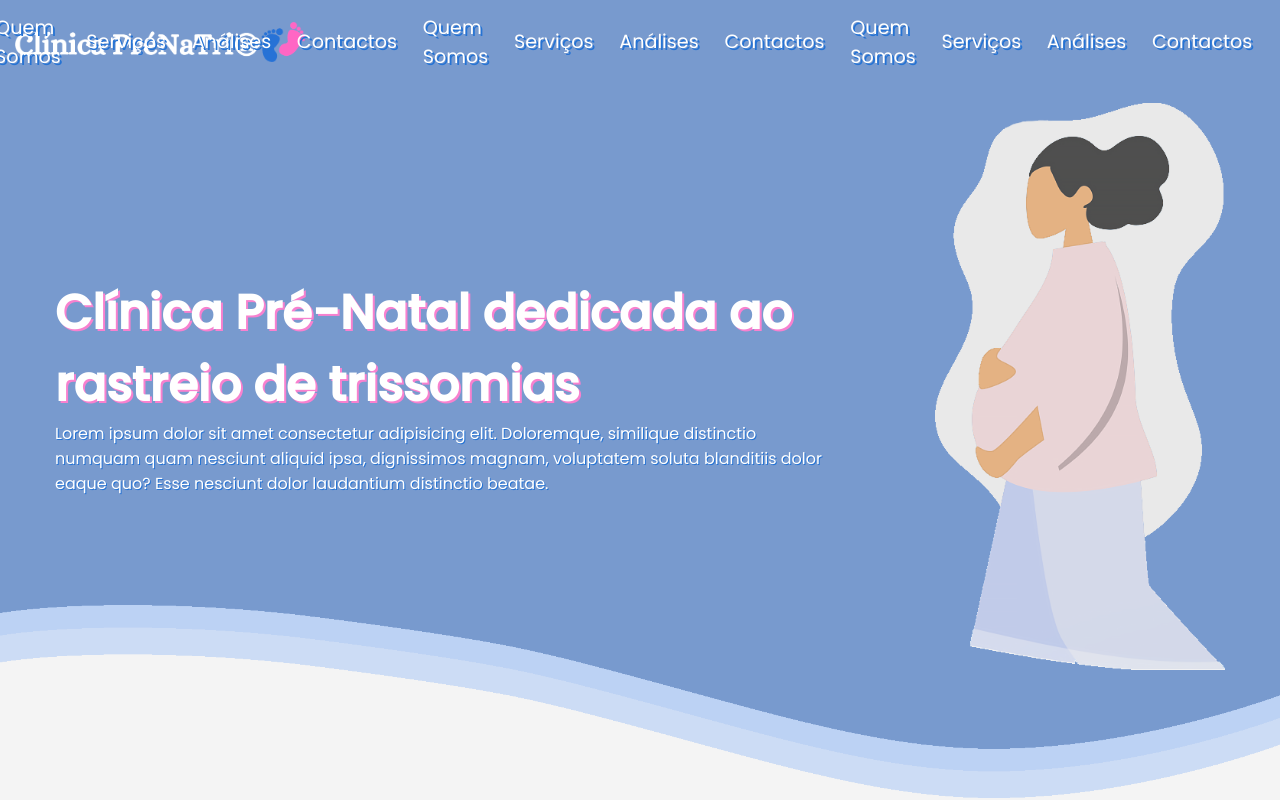
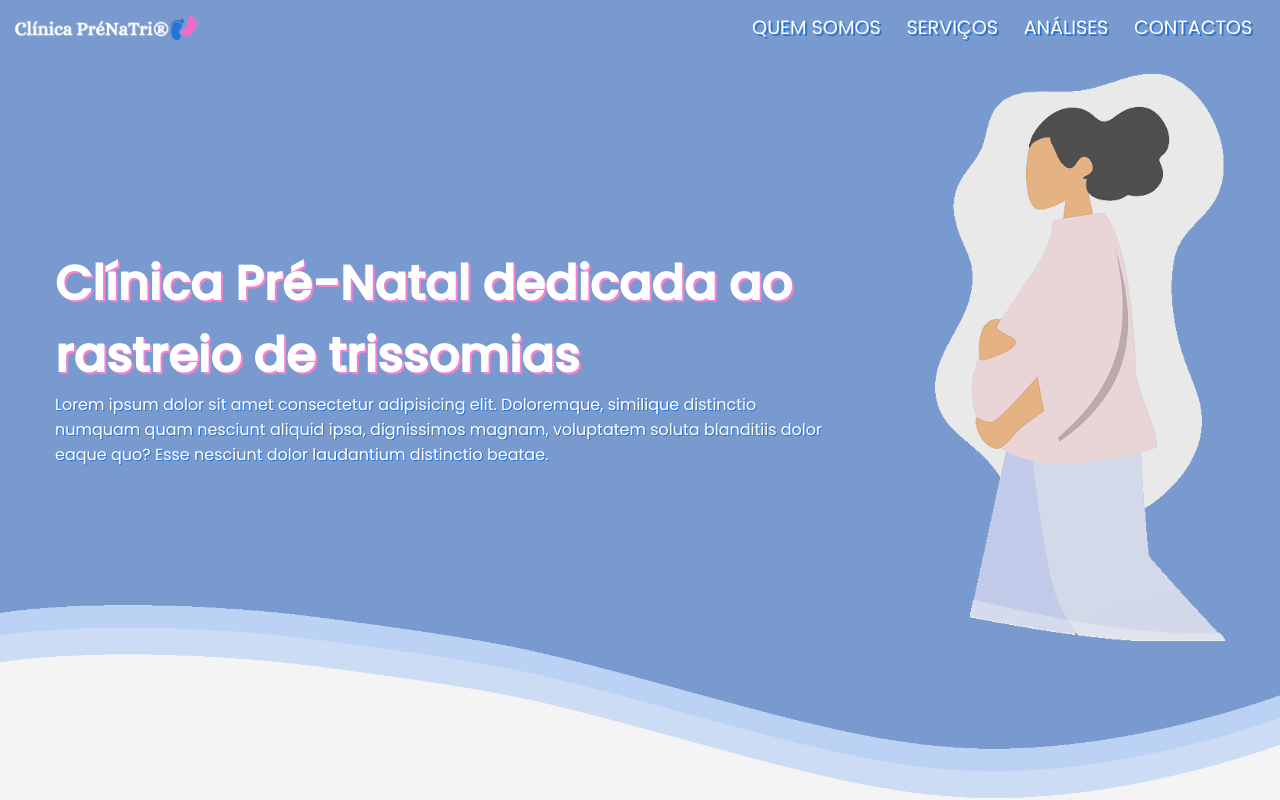
Before and after one commit to ntb-arenas/clinicaprenatri, a website: page index.html in a window 1280 px wide. Drawn offline with Linux system fonts and the light colour scheme.

Commit message:
test styles

```diff
--- a/index.html
+++ b/index.html
@@ -19,20 +19,12 @@
     <header>
       <nav class="container-fluid">
         <div class="row align-items-center nav-wrapper">
-          <div class="col-9 col-sm-5 col-md-4 col-lg-4 col-xl-3 nav-logo">
+          <div class="col-9 col-sm-5 col-md-4 col-lg-4 col-xl-2 nav-logo">
             <a href="/index.html" class="d-flex align-items-center">
               <img src="/assets/img/clinicaprenatritransparent.png" class="img-fluid" alt="" />
             </a>
           </div>
-          <div class="col-md-8 col-lg-8 col-xl-9 nav-menu justify-content-md-end">
-            <a href="">Quem Somos</a>
-            <a href="">Serviços</a>
-            <a href="">Análises</a>
-            <a href="">Contactos</a>
-            <a href="">Quem Somos</a>
-            <a href="">Serviços</a>
-            <a href="">Análises</a>
-            <a href="">Contactos</a>
+          <div class="col-md-8 col-lg-8 col-xl-10 nav-menu justify-content-md-end">
             <a href="">Quem Somos</a>
             <a href="">Serviços</a>
             <a href="">Análises</a>
--- a/styles/scss/main.scss
+++ b/styles/scss/main.scss
@@ -24,6 +24,7 @@ header {
         color: $color-text-primary;
         text-shadow: 2px 2px $color-bg;
         margin-inline: 0.8rem;
+        text-transform: uppercase;
       }
     }
 
```
Also changed, not shown: styles/css/styles.css, 1 other file.
